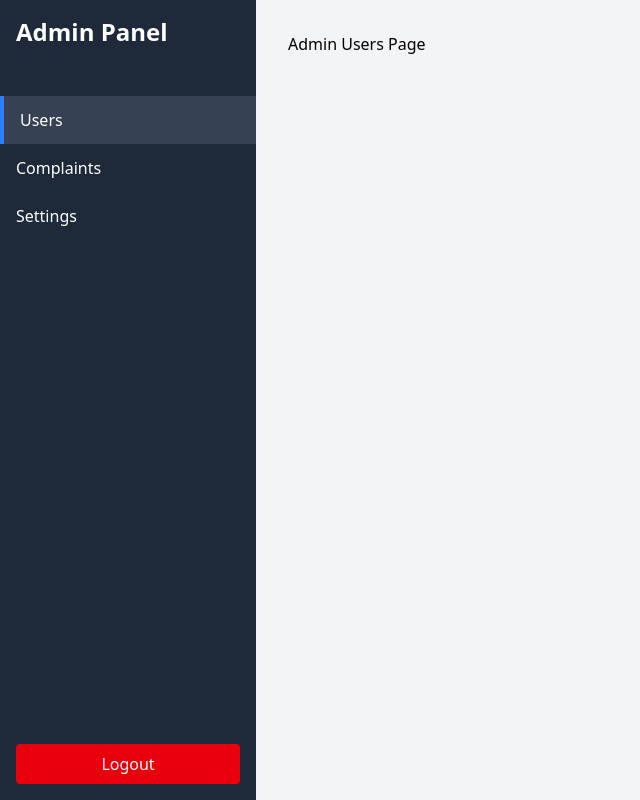
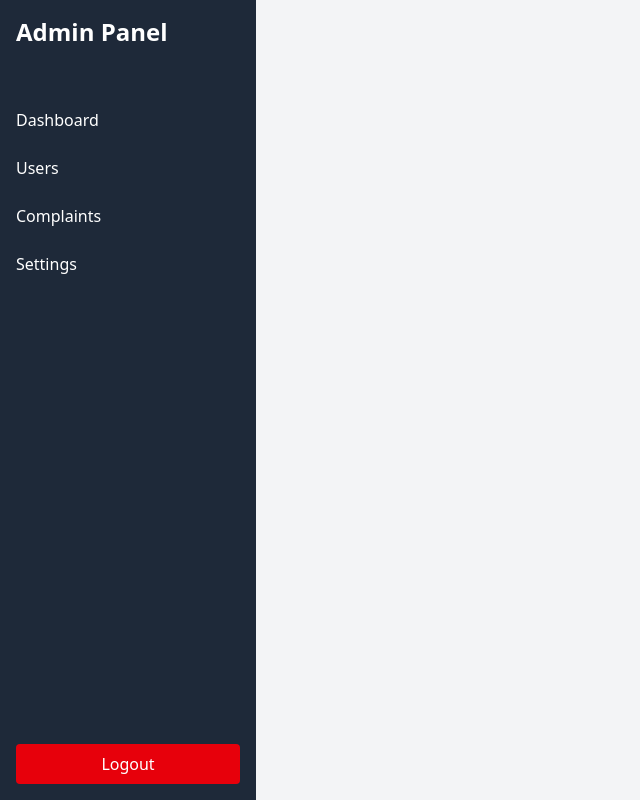
Before and after one commit to aitezazdev/Complaint-Managment-System, a React app in the folder frontend/: page /admin in a window 1280 px wide. Before the commit this address led to /admin/users. Shown: the whole page, without its empty margins (0-640 px from the left). Built offline with nearby package versions, Linux system fonts and the light colour scheme; sample sign-in values are in the browser's storage; the HTML template or start-up script is replaced by a standard one.

Commit message:
user and admin dashboard

```diff
--- a/frontend/src/App.jsx
+++ b/frontend/src/App.jsx
@@ -4,8 +4,9 @@ import Login from "./components/Login";
 import Register from "./components/Register";
 import AdminLayout from "./layout/AdminLayout";
 import UserLayout from "./layout/UserLayout";
+import AdminDashboard from "./pages/AdminDashboard";
+import UserDashboard from "./pages/UserDashboard";
 
-// Protected Route Component
 const ProtectedRoute = ({ children, requiredRole }) => {
   const { isAuthenticated, user } = useSelector((state) => state.auth);
 
@@ -39,9 +40,9 @@ function App() {
         element={
           isAuthenticated ? (
             user?.role === "admin" ? (
-              <Navigate to="/admin/users" replace />
+              <Navigate to="/admin/dashboard" replace />
             ) : (
-              <Navigate to="/user/complaints" replace />
+              <Navigate to="/user/dashboard" replace />
             )
           ) : (
             <Navigate to="/login" replace />
@@ -57,10 +58,10 @@ function App() {
           </ProtectedRoute>
         }
       >
+        <Route path="dashboard" element={<AdminDashboard />} />
         <Route path="users" element={<div>Admin Users Page</div>} />
         <Route path="complaints" element={<div>Admin Complaints Page</div>} />
         <Route path="settings" element={<div>Admin Settings Page</div>} />
-        <Route index element={<Navigate to="/admin/users" replace />} />
       </Route>
 
       <Route
@@ -71,10 +72,10 @@ function App() {
           </ProtectedRoute>
         }
       >
+        <Route path="dashboard" element={<UserDashboard />} />
         <Route path="complaints" element={<div>User Complaints Page</div>} />
         <Route path="new-complaint" element={<div>New Complaint Page</div>} />
         <Route path="profile" element={<div>User Profile Page</div>} />
-        <Route index element={<Navigate to="/user/complaints" replace />} />
       </Route>
 
       <Route path="*" element={<Navigate to="/" replace />} />
--- a/frontend/src/layout/AdminLayout.jsx
+++ b/frontend/src/layout/AdminLayout.jsx
@@ -3,7 +3,6 @@ import React from 'react';
 import { Outlet, NavLink, useNavigate } from 'react-router-dom';
 import { useDispatch } from 'react-redux';
 import { logout } from '../store/slice/auth';
-
 const AdminLayout = () => {
   const dispatch = useDispatch();
   const navigate = useNavigate();
@@ -15,13 +14,23 @@ const AdminLayout = () => {
 
   return (
     <div className="flex h-screen bg-gray-100">
-      {/* Sidebar */}
       <aside className="w-64 bg-gray-800 text-white">
         <div className="p-4">
           <h2 className="text-2xl font-bold">Admin Panel</h2>
         </div>
 
         <nav className="mt-8">
+          <NavLink
+            to="/admin/dashboard"
+            className={({ isActive }) =>
+              `block px-4 py-3 hover:bg-gray-700 ${
+                isActive ? 'bg-gray-700 border-l-4 border-blue-500' : ''
+              }`
+            }
+          >
+            Dashboard
+          </NavLink>
+
           <NavLink
             to="/admin/users"
             className={({ isActive }) =>
@@ -66,7 +75,6 @@ const AdminLayout = () => {
         </div>
       </aside>
 
-      {/* Main Content */}
       <main className="flex-1 overflow-y-auto">
         <div className="p-8">
           <Outlet />
--- a/frontend/src/layout/UserLayout.jsx
+++ b/frontend/src/layout/UserLayout.jsx
@@ -21,6 +21,17 @@ const UserLayout = () => {
         </div>
 
         <nav className="mt-8">
+          <NavLink
+            to="/user/dashboard"
+            className={({ isActive }) =>
+              `block px-4 py-3 hover:bg-blue-700 ${
+                isActive ? 'bg-blue-700 border-l-4 border-white' : ''
+              }`
+            }
+          >
+            Dashboard
+          </NavLink>
+
           <NavLink
             to="/user/complaints"
             className={({ isActive }) =>
@@ -65,7 +76,6 @@ const UserLayout = () => {
         </div>
       </aside>
 
-      {/* Main Content */}
       <main className="flex-1 overflow-y-auto">
         <div className="p-8">
           <Outlet />
--- a/frontend/src/pages/UserDashboard.jsx
+++ b/frontend/src/pages/UserDashboard.jsx
@@ -1,9 +1,9 @@
 import React from 'react'
 
-const UserDashboard = () => {
+const UserdashBoard = () => {
   return (
-    <div>UserDashboard</div>
+    <div>UserdashBoard</div>
   )
 }
 
-export default UserDashboard
+export default UserdashBoard
```
